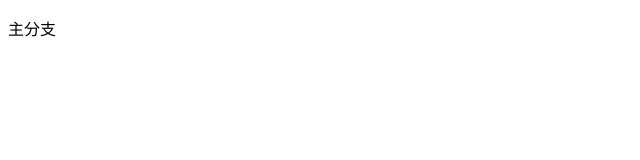
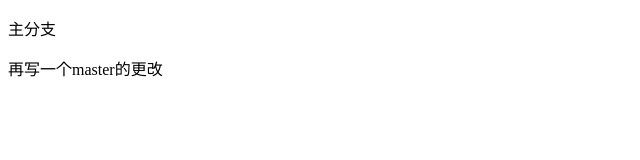
Before and after one commit to FFFeiXY/myRepo, a website: page index.html in a window 1280 px wide. Shown: the whole page, without its empty margins (0-640 px from the left). Drawn offline with Linux system fonts and the light colour scheme.

Commit message:
简化操作

```diff
--- a/index.html
+++ b/index.html
@@ -6,5 +6,6 @@
 </head>
 <body>
 	<p>主分支</p>
+	<div>再写一个master的更改</div>
 </body>
 </html>
```
